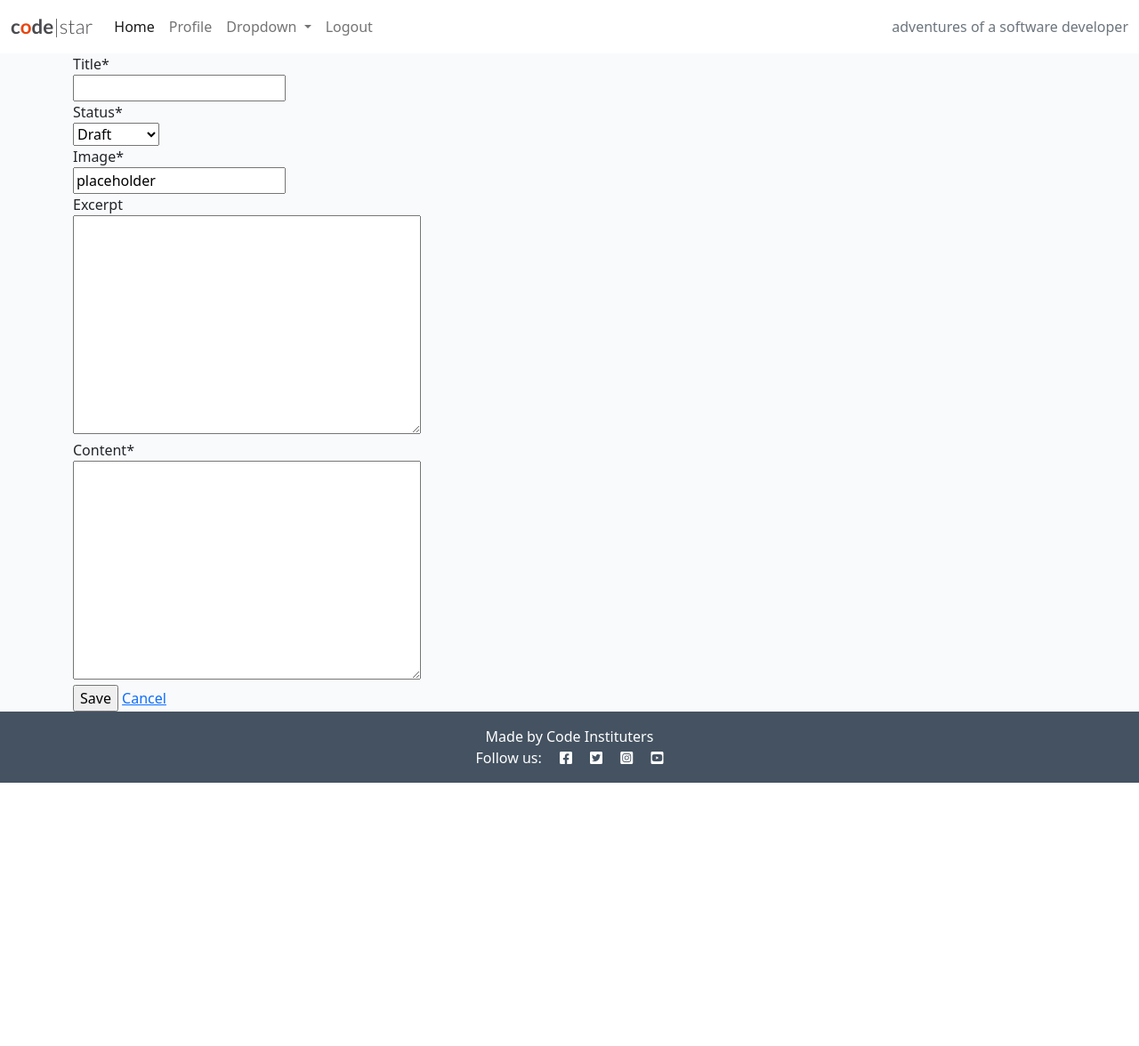
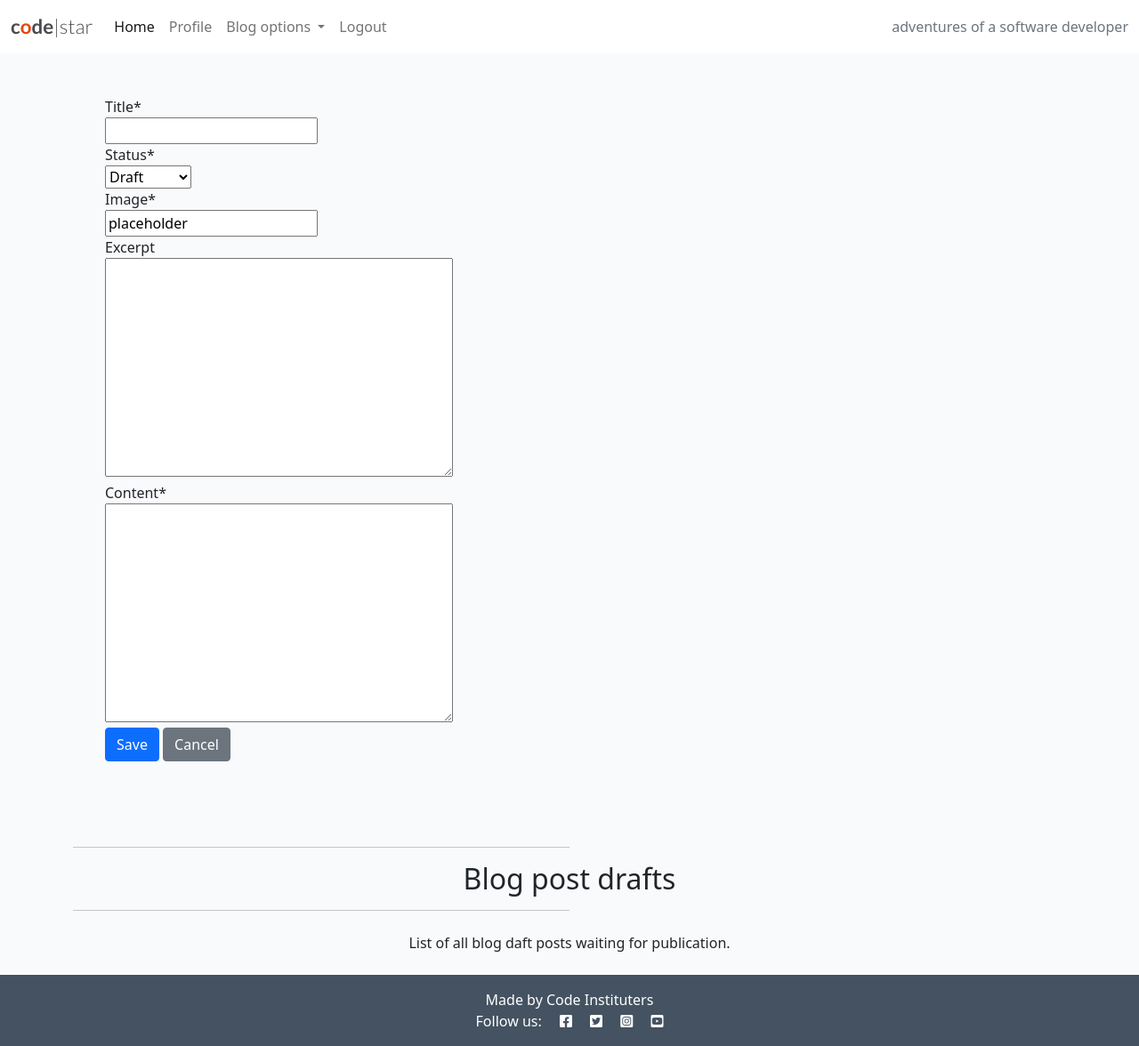
Before and after one commit to christine-gk416/django-blog, a Django app: page /create-post/ in a window 1280 px wide. Shown: the whole page at 89% size. Before the commit the page ends 880 px from the top, so only its background shows below. Run offline with Django 3.2, Linux system fonts and the light colour scheme; the visitor is signed in with stand-in values (Sample User, id 1); some libraries are stand-ins or nearby versions.

Commit message:
Create option to save draft posts

```diff
--- a/blog/urls.py
+++ b/blog/urls.py
@@ -7,6 +7,7 @@
 
 urlpatterns = [
     path('', PostList.as_view(), name='home'),
+    path('draft-posts/', views.DraftList.as_view(), name='draft_posts'),
     path('create-post/', views.PostCreateView.as_view(), name='create_post'),
     path('update-post/<slug:slug>/', views.PostUpdateView.as_view(), name='update_post'),
     path('delete-post/<slug:slug>/', views.PostDeleteView.as_view(), name='delete_post'),
--- a/blog/views.py
+++ b/blog/views.py
@@ -45,7 +45,7 @@
 class PostDetail(DetailView):
 
     def get(self, request, slug, *args, **kwargs):
-        queryset = Post.objects.filter(status=1)
+        queryset = Post.objects.all()
         post = get_object_or_404(queryset, slug=slug)
         comments = post.comments.filter(approved=True).order_by('created_on')
         liked = False
@@ -99,6 +99,14 @@
                 'comment_form': CommentForm(),
             },
         )
+
+
+class DraftList(ListView):
+    model = Post()
+    queryset = Post.objects.filter(status=0).order_by('created_on')
+    template_name = 'post_draft.html'
+    context_object_name = 'draft_list'
+    paginate_by = 6
 
 
 class PostLike(View):
--- a/templates/base.html
+++ b/templates/base.html
@@ -50,13 +50,13 @@
 
                       <li class="nav-item dropdown">
                         <a class="nav-link dropdown-toggle" href="#" id="navbarDropdown" role="button" data-bs-toggle="dropdown" aria-expanded="false">
-                          Dropdown
+                          Blog options
                         </a>
                         <ul class="dropdown-menu" aria-labelledby="navbarDropdown">
                           <li><a class="dropdown-item" href="{% url 'create_post' %}">Create post</a></li>
 
                           <li><hr class="dropdown-divider"></li>
-                          <li><a class="dropdown-item" href="#">Draft posts</a></li>
+                          <li><a class="dropdown-item" href="{% url 'draft_posts' %}">Draft posts</a></li>
                         </ul>
                       </li>
 
--- a/templates/blog/post_create_form.html
+++ b/templates/blog/post_create_form.html
@@ -6,15 +6,87 @@
 
 <div class="container">
     <div class="row">
-        <div class="col-12 ml-3">
+        <div class="col-12 ml-3 p-5">
             <form method="post">{% csrf_token %}
                 {{ form | crispy }}
-                <input type="submit" value="Save">
-                <a href="{% url 'home' %}">Cancel</a>
+                <input type="submit" class="btn btn-primary" value="Save">
+                <a type="button" class="btn btn-secondary" href="{% url 'home' %}">Cancel</a>
             </form>
         </div>
     </div>
 </div>
 
+{% comment %} {% if post in posts %} {% endcomment %}
+<div class="container mt-5">
+    <hr class="w-50 mb-1">
+    <div class="col-12 text-center my-3">
+        <h2>Blog post drafts</h2>
+        <hr class="w-50 mb-1">
+        <p class="m-4">List of all blog daft posts waiting for publication.</p>
+    </div>
+    <!-- Display blog drafts on profile if drafts are present -->
+    {% for post in posts %}
+    <!-- Check if blog post is draft -->
+        {% if post.status == 0 %}
+        <div class="row my-5">
+        <div class="col-lg-4">
+            <!-- Blog content from model -->
+            <div class="blog-grid">
+                <div class="blog-img">
+                    <!-- Check if post has an image -->
+                    <div class="date">{{ post.updated_on }}</div>
+                    {% if post.image_url %}
+                        <img src="{{ post.image_url}}" class="blog-page-image" alt="{{post.title}}">
+                        {% else %}
+                        <img class="blog-page-image" src=
+                        "{{ MEDIA_URL }}noimage.png" alt=
+                        "{{ post.name }}">
+                    {% endif %}
+                </div>
+                <div class="blog-info">
+                    <h5>
+                        <a href="{% url 'post_detail' post.slug  %}">
+                        {{ post.title }}
+                        </a>
+                    </h5>
+                    <p class="text-white">
+                    {{post.content|truncatechars:180 }}
+                    </p>
+                    <div class="btn-bar">
+                        <a href="{% url 'post_detail' post.slug  %}" class="px-btn-arrow">
+                            <span>Read More</span>
+                            <i class="arrow"></i>
+                        </a>
+                        <div class="float-right">
+                            <p class="text-white">
+                            {{ post.comments.count }}
+                                <i class="far fa-comments text-white"></i>
+                            </p>
+                        </div>
+                    </div>
+
+                    <!-- Display edit/delete buttons if user is superuser -->
+
+                    {% if request.user.is_superuser %}
+                        <div class="mt-3">
+                            <a class="btn btn-sm btn-dark" role="button" href="
+                            {% url 'edit_post' post.slug %}">
+                            Edit
+                            </a> |
+
+                            <a class="btn btn-sm btn-danger" role="button" href=
+                            "{% url 'delete_post' post.slug %}">
+                            Delete
+                            </a>
+                        </div>
+                    {% endif %}
+                </div>
+            </div>
+        </div>
+    </div>
+        {% endif %}
+    {% endfor %}
+</div>
+
 
 {%endblock%}
--- a/templates/blog/post_update_form.html
+++ b/templates/blog/post_update_form.html
@@ -6,12 +6,12 @@
 
 <div class="container">
     <div class="row">
-        <div class="col-12 ml-3">
+        <div class="col-12 ml-3 p-5">
             <form method="post">{% csrf_token %}
                 {{ form.as_p }}
                 <div id="summernote"></div>
-                <input type="submit" value="Save">
-                <a href="{% url 'home' %}">Cancel</a>
+                <input type="submit" class="btn btn-primary" value="Save">
+                <a type="button" class="btn btn-secondary" href="{% url 'home' %}">Cancel</a>
             </form>
         </div>
     </div>
```
Also changed, not shown: templates/post.html (+27 -1 lines), templates/post_draft.html (added, +68 -0 lines).
